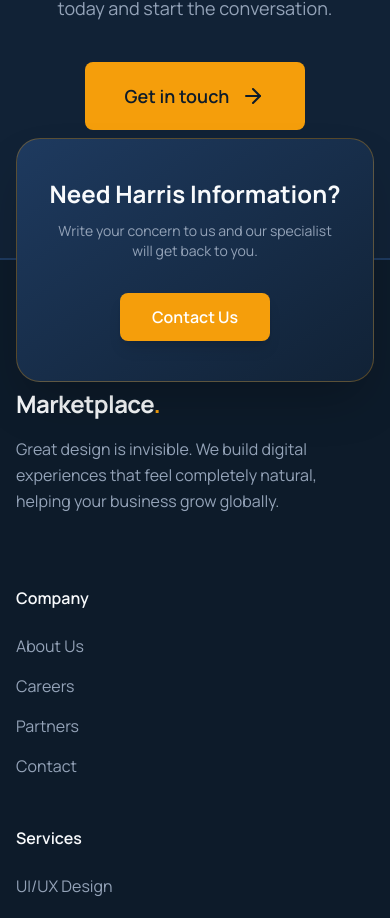
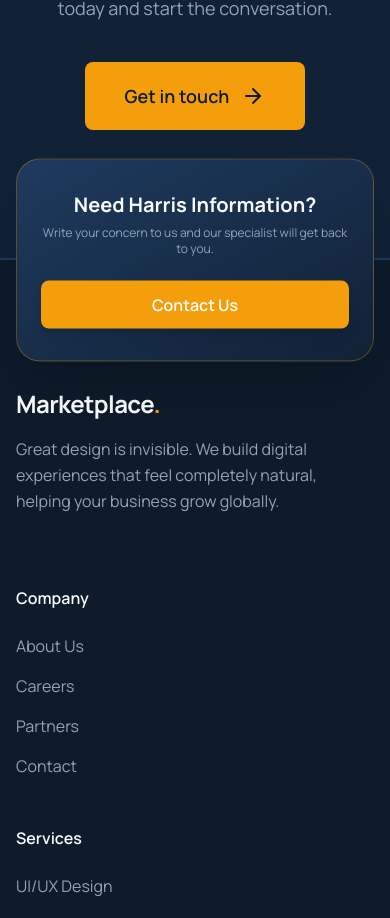
Before and after one commit to chandlersoderberg/agency-landing-page, a React (Vite) app: page / in a window 390 px wide. Shown: the part 7580-8498 px from the top of the page. Built offline with nearby package versions, Linux system fonts and the light colour scheme.

Commit message:
feat: implement responsive landing page footer component with contact call-to-action

```diff
--- a/src/components/layout/Footer.jsx
+++ b/src/components/layout/Footer.jsx
@@ -12,17 +12,17 @@ export function Footer() {
 
       {/* Floating Contact Box - Perfectly Half & Half */}
       <div className="absolute top-0 left-0 right-0 -translate-y-1/2 px-4 sm:px-6 lg:px-8 z-20 w-full">
-        <div className="max-w-5xl mx-auto px-8 py-10 md:py-14 bg-gradient-to-br from-[#1E3A5F] to-[#112236] rounded-3xl shadow-2xl border border-[#F59E0B]/30">
-          <div className="flex flex-col md:flex-row items-center justify-between gap-8">
-            <p className="text-2xl md:text-3xl lg:text-4xl font-bold text-[#F8FAFC] leading-tight text-center md:text-left">
+        <div className="max-w-5xl mx-auto px-6 sm:px-8 py-8 md:py-14 bg-gradient-to-br from-[#1E3A5F] to-[#112236] rounded-3xl shadow-2xl border border-[#F59E0B]/30">
+          <div className="flex flex-col md:flex-row items-center justify-between gap-6 md:gap-8">
+            <p className="text-xl sm:text-2xl md:text-3xl lg:text-4xl font-bold text-[#F8FAFC] leading-tight text-center md:text-left">
               Need Harris Information?
-              <span className="text-sm md:text-base font-normal text-[#94A3B8] mt-3 block">
+              <span className="text-xs sm:text-sm md:text-base font-normal text-[#94A3B8] mt-2 sm:mt-3 block">
                 Write your concern to us and our specialist will get back to
                 you.
               </span>
             </p>
-            <div className="flex-shrink-0">
-              <button className="bg-[#F59E0B] text-white px-8 py-3 rounded-lg font-semibold hover:bg-[#E59100] transition-all duration-300 shadow-lg hover:shadow-[#F59E0B]/20">
+            <div className="flex-shrink-0 w-full md:w-auto">
+              <button className="w-full md:w-auto bg-[#F59E0B] text-white px-6 sm:px-8 py-3 rounded-lg font-semibold hover:bg-[#E59100] transition-all duration-300 shadow-lg hover:shadow-[#F59E0B]/20">
                 Contact Us
               </button>
             </div>
```
